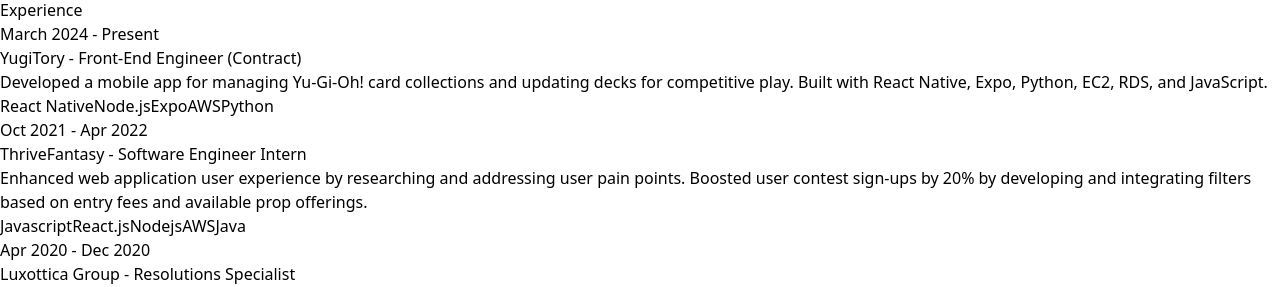
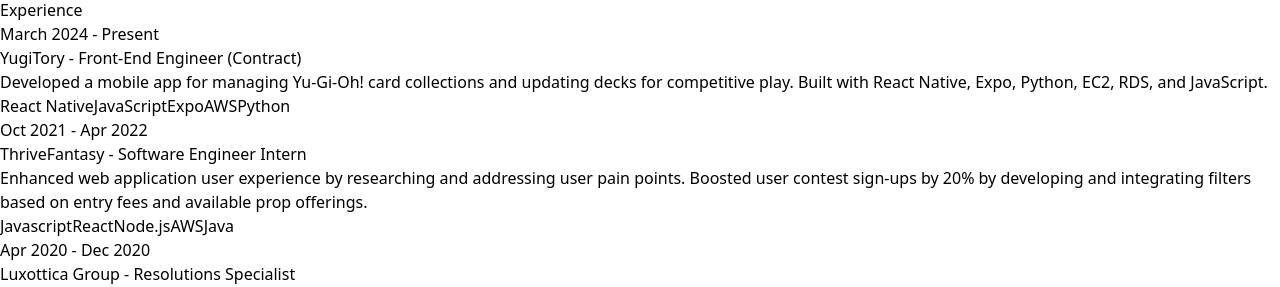
Before and after one commit to JC00K/JC00K.github.io, a React (Vite) app: page / in a window 1280 px wide. Shown: the part 1428-1715 px from the top of the page. Built offline with nearby package versions, Linux system fonts and the light colour scheme.

Commit message:
grammatical changes

```diff
--- a/src/components/Technologies.jsx
+++ b/src/components/Technologies.jsx
@@ -54,7 +54,7 @@
             <TbBrandReactNative className="text-7xl text-cyan-400" />
           </motion.div>
         </Tooltip>
-        <Tooltip title="Nextjs">
+        <Tooltip title="Next.js">
           <motion.div
             variants={iconVariants(5)}
             initial="initial"
@@ -63,7 +63,7 @@
             <TbBrandNextjs className="text-7xl" />
           </motion.div>
         </Tooltip>
-        <Tooltip title="Nodejs">
+        <Tooltip title="Node.js">
           <motion.div
             variants={iconVariants(2)}
             initial="initial"
@@ -90,7 +90,7 @@
             <BiLogoPostgresql className="text-7xl text-sky-700" />
           </motion.div>
         </Tooltip>
-        <Tooltip title="Tailwind">
+        <Tooltip title="Tailwind CSS">
           <motion.div
             variants={iconVariants(5.5)}
             initial="initial"
--- a/src/constants/index.js
+++ b/src/constants/index.js
@@ -9,14 +9,14 @@
     company: "YugiTory",
     description:
       "Developed a mobile app for managing Yu-Gi-Oh! card collections and updating decks for competitive play. Built with React Native, Expo, Python, EC2, RDS, and JavaScript.",
-    technologies: ["React Native", "Node.js", "Expo", "AWS", "Python"],
+    technologies: ["React Native", "JavaScript", "Expo", "AWS", "Python"],
   },
   {
     year: "Oct 2021 - Apr 2022",
     role: "Software Engineer Intern",
     company: "ThriveFantasy",
     description: `Enhanced web application user experience by researching and addressing user pain points. Boosted user contest sign-ups by 20% by developing and integrating filters based on entry fees and available prop offerings.`,
-    technologies: ["Javascript", "React.js", "Nodejs", "AWS", "Java"],
+    technologies: ["Javascript", "React", "Node.js", "AWS", "Java"],
   },
   {
     year: "Apr 2020 - Dec 2020",
```
